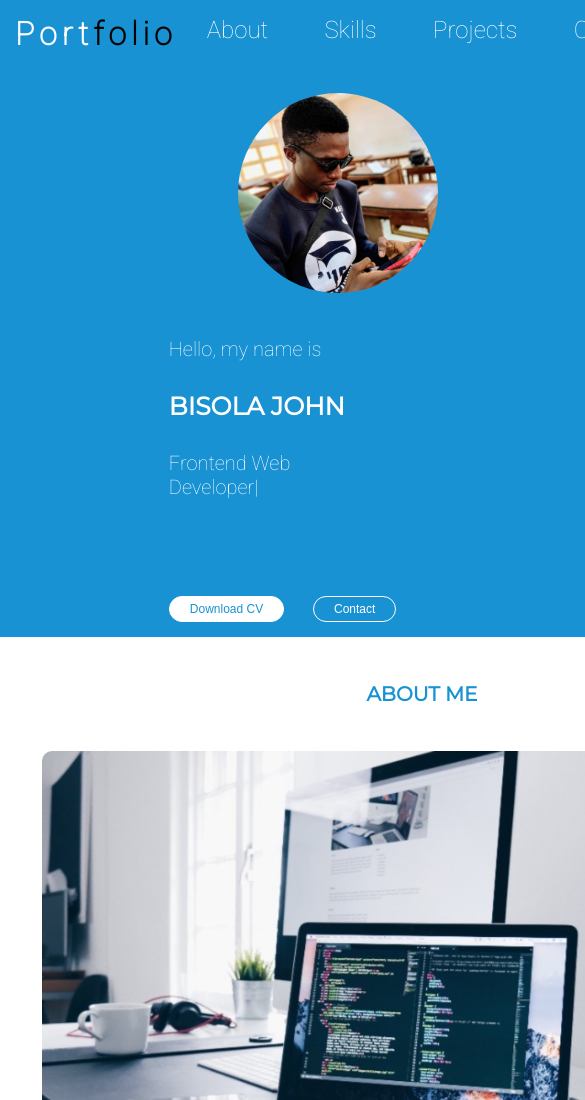
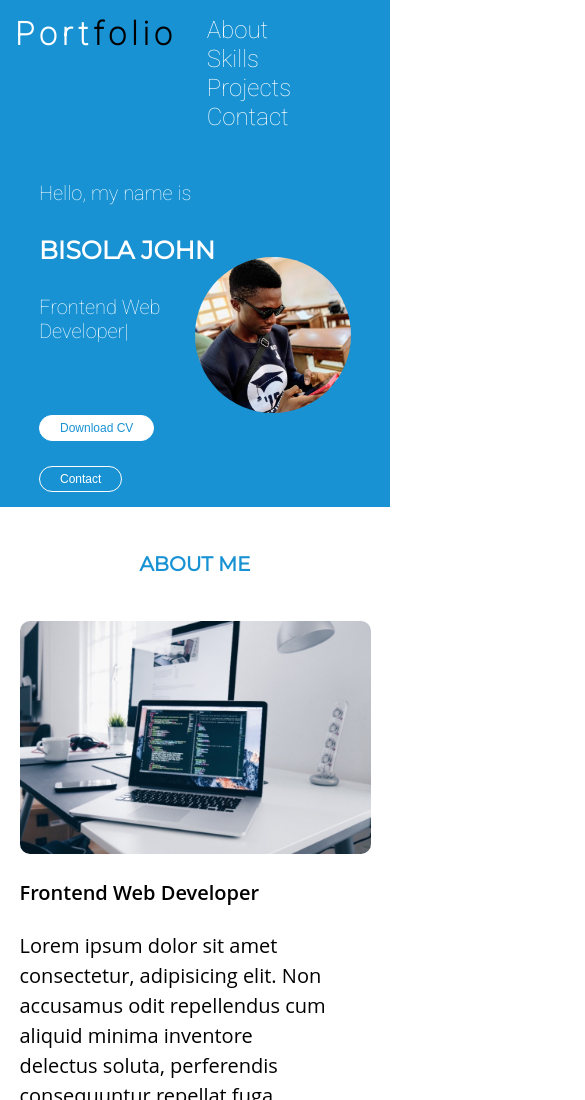
Before and after one commit to bizzyjay01/My-Portfolio, a plain HTML site: page index.html in a window 390 px wide. Shown: the top 1100 px of the page, 585 px wide, since content can reach past the window. Drawn offline with Linux system fonts and the light colour scheme.

Commit message:
Update app.css

```diff
--- a/app.css
+++ b/app.css
@@ -1,5 +1,5 @@
 html {
-  width: 100vh;
+  width: 100%;
 }
 
 * {
@@ -533,9 +533,9 @@ footer > p {
   }
 
   .header-content {
-    flex-direction: column-reverse;
+    /* flex-direction: column-reverse;
     align-items: center;
-    margin: 0;
+    margin: 0; */
   }
 
   .header-intro {
@@ -544,7 +544,7 @@ footer > p {
   }
   .my-photo {
     max-width: 100%;
-    width: 200px;
+    /* width: 200px; */
 
     margin-left: 0;
   }
```
